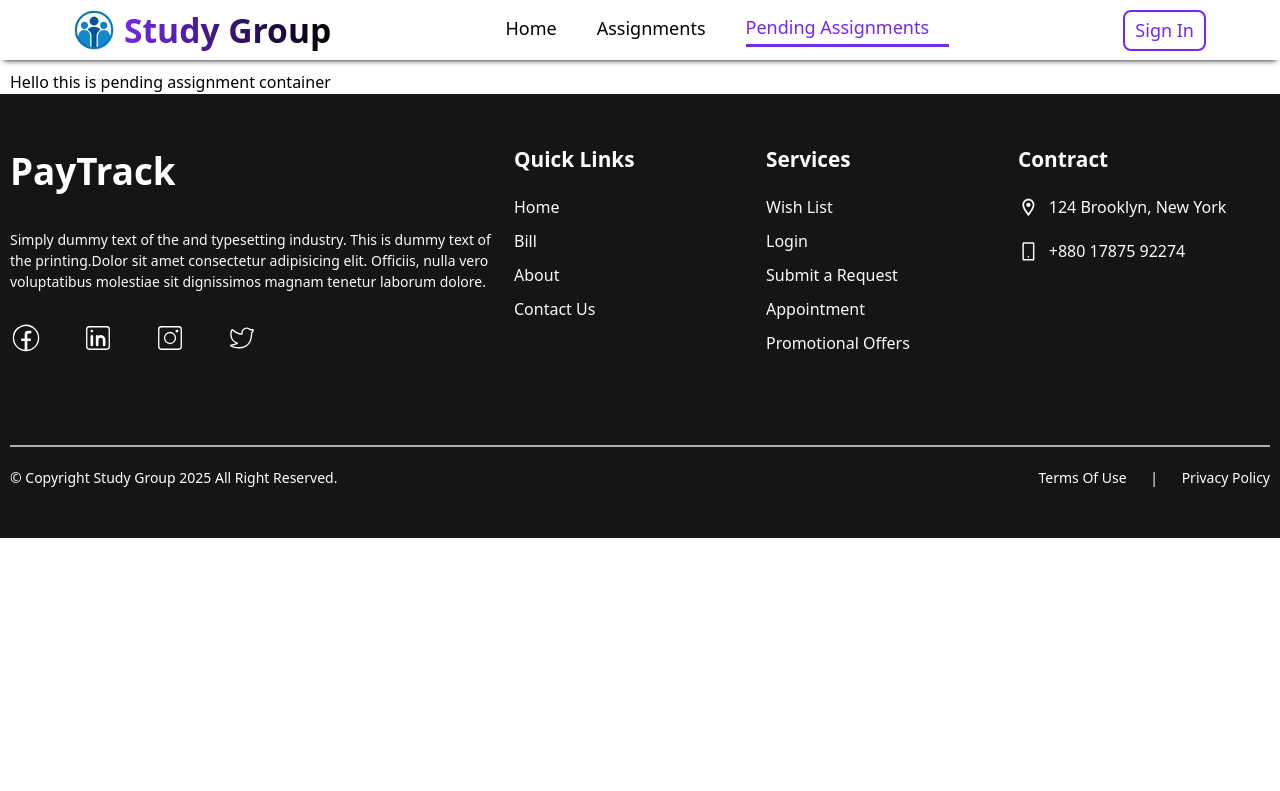
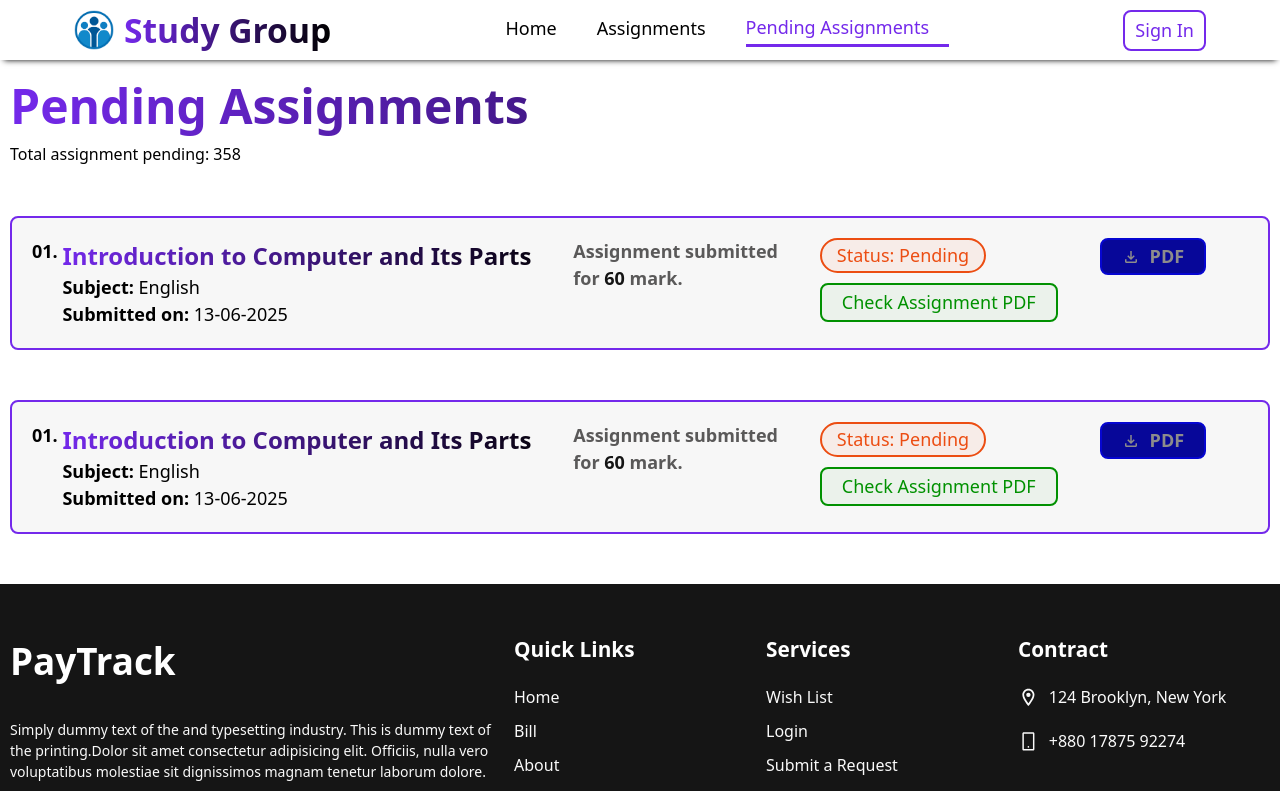
Before and after one commit to shsobur/Study-Group-Client, a React (Vite) app: page /pending-assignments in a window 1280 px wide. Shown: the top 791 px of the page. Built offline with nearby package versions, Linux system fonts and the light colour scheme; no server answers.

Commit message:
Assignment pending page basic design completed

```diff
--- a/src/Layouts/Pages/AssignDetails/AssignDetails.jsx
+++ b/src/Layouts/Pages/AssignDetails/AssignDetails.jsx
@@ -3,19 +3,20 @@ import "./AssignDetails.css";
 import { AuthContext } from "../../../Provider/AuthProvider";
 
 // Package__
+import Swal from "sweetalert2";
 import { useLoaderData } from "react-router";
 
 // From react__
-import { useContext, useState } from "react";
+import { useContext, useEffect, useState } from "react";
 import { RxCrossCircled } from "react-icons/rx";
 import useAxiosSecure from "../../../Hooks/useAxiosSecure";
-import Swal from "sweetalert2";
 
 const AssignDetails = () => {
   const [topic, setTopic] = useState("");
   const [pdfFile, setPdfFile] = useState(null);
   const [updateCount, setUpdateCount] = useState(false);
   const [updateData, setUpdateData] = useState(null);
+  const [isSubmitted, setIsSubmitted] = useState(false);
 
   const { user } = useContext(AuthContext);
   const axiosSecure = useAxiosSecure();
@@ -31,6 +32,16 @@ const AssignDetails = () => {
     questions,
     createdBy,
   } = assignmentData;
+
+  useEffect(() => {
+    axiosSecure
+      .get("/check-submitted-assignment", {
+        params: { topicName, userEmail: user?.email },
+      })
+      .then((res) => {
+        setIsSubmitted(res.data.exists);
+      });
+  }, [axiosSecure, topicName, user]);
 
   const handleFileChange = (e) => {
     const file = e.target.files[0];
@@ -64,6 +75,7 @@ const AssignDetails = () => {
       setTopic("");
       setPdfFile(null);
 
+      isSubmitted(true);
       handleSubmitCount();
     }
   };
@@ -142,6 +154,10 @@ const AssignDetails = () => {
 
           <div className="assign_submit_container">
             {user?.email !== createdBy.email && (
+              <>
+                {isSubmitted ? (
+                  <button>Pending Assignment...</button>
+                ) : (
                   <button
                     onClick={() =>
                       document.getElementById("assign_form_modal").showModal()
@@ -149,6 +165,8 @@ const AssignDetails = () => {
                   >
                     Submit assignment
                   </button>
+                )}
+              </>
             )}
           </div>
 
@@ -174,7 +192,7 @@ const AssignDetails = () => {
                     type="text"
                     className="text_input"
                     placeholder="Enter topic name"
-                    value={topic}
+                    value={topicName}
                     onChange={(e) => setTopic(e.target.value)}
                     required
                   />
--- a/src/Layouts/Pages/PeddingAssign/PendingAssign.css
+++ b/src/Layouts/Pages/PeddingAssign/PendingAssign.css
@@ -3,3 +3,160 @@
   margin: auto;
   padding: 0 10px;
 }
+
+.pending_assign_title {
+  background: linear-gradient(90deg, #7429eb, #000000);
+  -webkit-background-clip: text;
+  -webkit-text-fill-color: transparent;
+  background-clip: text;
+  color: transparent;
+  font-size: 3rem;
+  font-weight: 700;
+}
+
+/* Pending assign card style__ */
+
+.pending_assign_card_container {
+  margin-top: 50px;
+  margin-bottom: 50px;
+  padding: 20px;
+  border-radius: 8px;
+  background-color: #f7f7f7;
+  border: 2px solid #7429eb;
+  /* ------- */
+  display: flex;
+  align-items: flex-start;
+  justify-content: space-between;
+}
+
+/* _____________________________ */
+/* _____________________________ */
+
+.pending_assign_number {
+  width: 2.5%;
+  font-size: 18px;
+  font-weight: 700;
+}
+
+/* _____________________________ */
+/* _____________________________ */
+
+.pending_assign_card_title {
+  flex-grow: 1;
+}
+
+.pending_assign_card_title h2 {
+  background: linear-gradient(90deg, #7429eb, #000000);
+  -webkit-background-clip: text;
+  -webkit-text-fill-color: transparent;
+  background-clip: text;
+  color: transparent;
+  font-size: 1.5rem;
+  font-weight: 700;
+}
+
+.pending_assign_card_title p {
+  font-size: 18px;
+}
+
+/* _____________________________ */
+/* _____________________________ */
+
+.pending_assign_card_mark {
+  flex-grow: 1;
+}
+
+.pending_assign_card_mark h2 {
+  font-size: 18px;
+  color: #5a5959;
+  font-weight: 600;
+}
+
+.pending_assign_card_mark h2 b {
+  color: #151515;
+  font-weight: 800;
+}
+
+/* _____________________________ */
+/* _____________________________ */
+
+.pending_assign_card_status {
+  flex-grow: 1;
+}
+
+.pending_assign_card_status button {
+  font-weight: 500;
+  font-size: 18px;
+}
+
+.pending_assign_card_status button:nth-child(1) {
+  color: #ec4d12;
+  padding: 2px 15px;
+  border-radius: 32px;
+  margin-bottom: 10px;
+  background-color: #ec4c1211;
+  border: 2px solid #ec4d12;
+}
+
+.none_active_assign_style {
+  color: #019101;
+  padding: 4px 20px;
+  border-radius: 8px;
+  background-color: #0191010c;
+  border: 2px solid #019101;
+  transition: 0.2s ease-in-out;
+}
+
+.active_assign_style {
+  color: #ffffff;
+  padding: 4px 20px;
+  border-radius: 8px;
+  border: 2px solid #019101;
+  background-color: #019101;
+}
+
+/* _____________________________ */
+/* _____________________________ */
+
+.pending_assign_card_file {
+  flex-grow: 1;
+}
+
+/* Active__ */
+
+.pending_assign_active_pdf {
+  color: #ffffff;
+  font-size: 18px;
+  font-weight: 600;
+  padding: 3px 20px;
+  border-radius: 8px;
+  background-color: #0606d1;
+  border: 2px solid #0606d1;
+  /* ------ */
+  gap: 10px;
+  display: flex;
+  align-items: center;
+  justify-content: center;
+}
+
+/* None Active__ */
+
+.pending_assign_none_active_pdf {
+  color: #8d8c8c;
+  font-size: 18px;
+  font-weight: 600;
+  padding: 3px 20px;
+  cursor: not-allowed;
+  border-radius: 8px;
+  background-color: #070799;
+  border: 2px solid #0606d1;
+  /* ------ */
+  gap: 10px;
+  display: flex;
+  align-items: center;
+  justify-content: center;
+}
+
+.pending_assign_none_active_pdf a {
+  cursor: not-allowed;
+}
--- a/src/Layouts/Pages/PeddingAssign/PendingAssign.jsx
+++ b/src/Layouts/Pages/PeddingAssign/PendingAssign.jsx
@@ -1,11 +1,116 @@
+import { MdOutlineFileDownload } from "react-icons/md";
 import "./PendingAssign.css";
+import { useState } from "react";
 
 const PendingAssign = () => {
+  const [isActive, setIsActive] = useState(null);
+
   return (
     <>
       <section id="pending_assignment_section">
         <div className="main_pending_assign_container">
-          <h1>Hello this is pending assignment container</h1>
+          <h1 className="pending_assign_title">Pending Assignments</h1>
+
+          <div className="pending_assign_card_parent_container">
+            <h1>Total assignment pending: 358</h1>
+
+            <div className="pending_assign_card_container">
+              <div className="pending_assign_number">
+                <h1>01.</h1>
+              </div>
+
+              <div className="pending_assign_card_title">
+                <h2>Introduction to Computer and Its Parts</h2>
+                <p>
+                  <b>Subject:</b> English
+                </p>
+                <p>
+                  <b>Submitted on:</b> 13-06-2025
+                </p>
+              </div>
+
+              <div className="pending_assign_card_mark">
+                <h2>
+                  Assignment submitted <br /> for <b>60</b> mark.
+                </h2>
+              </div>
+
+              <div className="pending_assign_card_status">
+                <button>Status: Pending</button>
+                <br />
+                <button
+                  onClick={() => setIsActive(1)}
+                  className={
+                    isActive === 1
+                      ? "active_assign_style"
+                      : "none_active_assign_style"
+                  }
+                >
+                  Check Assignment PDF
+                </button>
+              </div>
+
+              <div className="pending_assign_card_file">
+                {isActive === 1 ? (
+                  <button className="pending_assign_active_pdf">
+                    <MdOutlineFileDownload /> <a href="#">PDF</a>
+                  </button>
+                ) : (
+                  <button disabled className="pending_assign_none_active_pdf">
+                    <MdOutlineFileDownload /> <a href="#">PDF</a>
+                  </button>
+                )}
+              </div>
+            </div>
+
+            <div className="pending_assign_card_container">
+              <div className="pending_assign_number">
+                <h1>01.</h1>
+              </div>
+
+              <div className="pending_assign_card_title">
+                <h2>Introduction to Computer and Its Parts</h2>
+                <p>
+                  <b>Subject:</b> English
+                </p>
+                <p>
+                  <b>Submitted on:</b> 13-06-2025
+                </p>
+              </div>
+
+              <div className="pending_assign_card_mark">
+                <h2>
+                  Assignment submitted <br /> for <b>60</b> mark.
+                </h2>
+              </div>
+
+              <div className="pending_assign_card_status">
+                <button>Status: Pending</button>
+                <br />
+                <button
+                  onClick={() => setIsActive(2)}
+                  className={
+                    isActive === 2 ? "active_assign_style" : "none_active_assign_style"
+                  }
+                >
+                  Check Assignment PDF
+                </button>
+              </div>
+
+              <div className="pending_assign_card_file">
+                {isActive === 2 ? (
+                  <button className="pending_assign_active_pdf">
+                    <MdOutlineFileDownload /> <a href="#">PDF</a>
+                  </button>
+                ) : (
+                  <button disabled className="pending_assign_none_active_pdf">
+                    <MdOutlineFileDownload /> <a href="#">PDF</a>
+                  </button>
+                )}
+              </div>
+            </div>
+
+          </div>
         </div>
       </section>
     </>
```
Lines whose indentation alone changed are shown as unchanged.
